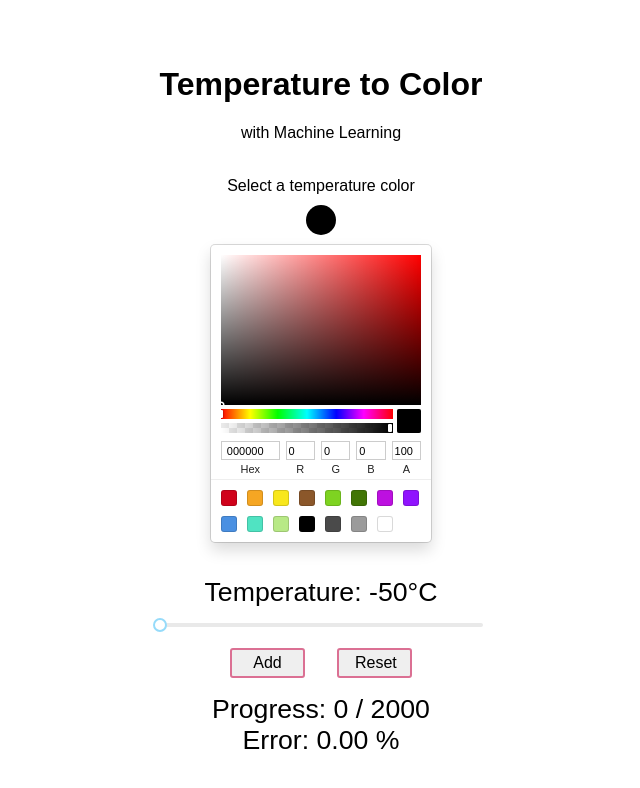
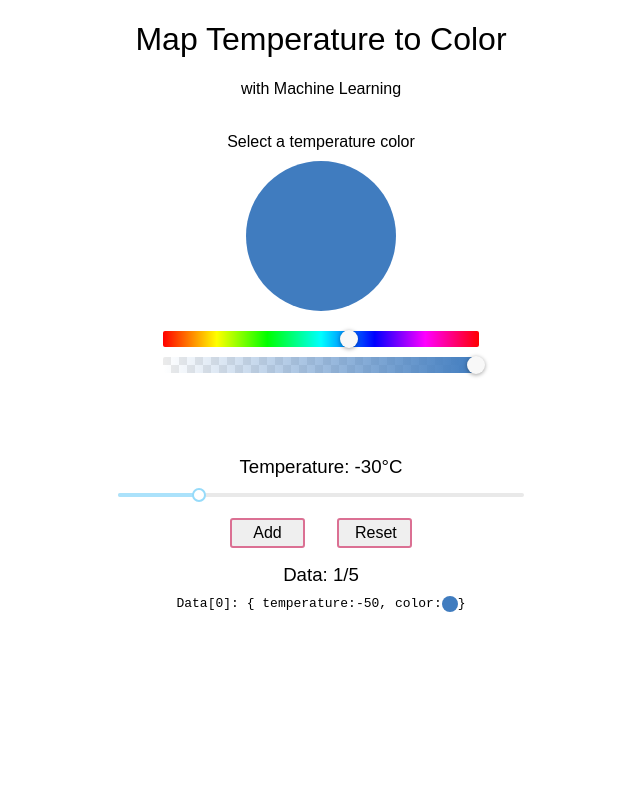
Before and after one commit to icyJoseph/colorpicker, a React (Create React App) app: page / in a window 1280 px wide. Both pictures are taken after a click on the button "Add". Shown: the top 788 px of the page, without its empty margins (319-959 px from the left). Built offline with nearby package versions, Linux system fonts and the light colour scheme.

Commit message:
feat: print function after training

```diff
--- a/src/App.js
+++ b/src/App.js
@@ -4,25 +4,35 @@ import ButtonPad from "./components/ButtonPad";
 import CardColorPicker from "./components/CardColorPicker";
 import MainTitle from "./components/MainTitle";
 import Measure from "./components/Measure";
+import RangeSlider from "./components/RangeSlider";
 
-import Loader from "./components/Loader";
-import RangeSlider from "./components/RangeSlider";
-import Stats from "./components/Stats";
+import { Net, normalizer, rgbaToString, amplify, printFunction } from "./brain";
 
-import { Net, normalizer, rgbaToString } from "./brain";
-
-import { Container } from "./styled";
+import { Row, Container } from "./styled";
+import { pipe } from "./functional";
 
 const initialState = {
   data: [],
   temp: -50,
-  color: { r: 0, g: 0, b: 0, a: 1 },
+  color: { r: 64, g: 124, b: 191, a: 1 },
   base: 5,
   brain: null,
   training: false,
   trained: false,
   error: 0,
-  iterations: 0
+  iterations: 0,
+  fn: ""
+};
+
+const options = {
+  iterations: 2000,
+  errorThresh: 0.005,
+  log: false,
+  logPeriod: 10,
+  learningRate: 0.3,
+  momentum: 0.1,
+  callbackPeriod: 75,
+  timeout: Infinity
 };
 
 class App extends Component {
@@ -30,23 +40,40 @@ class App extends Component {
     ...initialState
   };
 
-  colorPickerChange = ({ rgb }) => this.setState({ color: rgb });
+  colorPickerChange = ({ rgb: { r, g, b } }) =>
+    this.setState(({ color }) => ({
+      color: { ...color, r, g, b }
+    }));
 
-  sliderChange = temp => this.setState({ temp });
+  alphaPickerChange = ({ rgb: { a } }) =>
+    this.setState(({ color }) => ({ color: { ...color, a } }));
+
+  sliderChange = temp =>
+    this.setState(prevState => {
+      return {
+        ...prevState,
+        color: prevState.trained
+          ? pipe(
+              ({ temp }) => ({ temp: (temp + 50) / 100 }),
+              prevState.brain,
+              amplify
+            )({ temp })
+          : prevState.color,
+        temp
+      };
+    });
 
   resetData = () => this.setState({ ...initialState });
 
   addToData = () =>
-    this.setState(prevState => {
-      const { temp, color, data, base } = prevState;
-      return {
-        data: data.concat({
-          input: { temp },
-          output: color
-        }),
-        base: data.length >= base ? data.length + 1 : base
-      };
-    });
+    this.setState(({ temp, color, data, base }) => ({
+      data: data.concat({
+        input: { temp },
+        output: color
+      }),
+      base: data.length >= base ? data.length + 1 : base,
+      temp: temp + 20
+    }));
 
   train = () => {
     this.setState({ training: true, trained: false });
@@ -55,19 +82,13 @@ class App extends Component {
     const normalized = data.map(normalizer);
 
     return asyncTrain(normalized, {
-      iterations: 2000,
-      errorThresh: 0.005,
-      log: false,
-      logPeriod: 10,
-      learningRate: 0.3,
-      momentum: 0.1,
-      callback: ({ error, iterations }) => this.setState({ error, iterations }),
-      callbackPeriod: 75,
-      timeout: Infinity
+      ...options,
+      callback: ({ error, iterations }) => this.setState({ error, iterations })
     })
       .then(stats =>
         this.setState({
           brain: brain.toFunction(),
+          fn: brain.toFunction().toString(),
           trained: true,
           training: false,
           ...stats
@@ -78,27 +99,34 @@ class App extends Component {
 
   render() {
     const {
+      base,
       data,
       trained,
       training,
       error,
       color,
       iterations,
-      temp
+      temp,
+      fn
     } = this.state;
 
     return (
       <Container>
         <MainTitle
           color={"black"}
-          title="Temperature to Color"
+          title="Map Temperature to Color"
           subtitle="with Machine Learning"
         />
         <CardColorPicker
           title="Select a temperature color"
           picker={rgbaToString(color)}
           handler={this.colorPickerChange}
-          testMode={trained}
+          alpha={this.alphaPickerChange}
+          trained={trained}
+          training={training}
+          iterations={iterations}
+          totalIterations={options.iterations}
+          error={error}
         />
         <Measure measure="temperature" value={temp} unit="&deg;C" />
         <RangeSlider
@@ -116,8 +144,42 @@ class App extends Component {
           trainHandler={this.train}
           resetHandler={this.resetData}
         />
-        {training && <Loader />}
-        <Stats iterations={iterations} error={error} />
+        {!trained && (
+          <Measure measure="data" value={`${data.length}/${base}`} />
+        )}
+        {data.map(({ input, output }, index) => (
+          <div
+            key={`${index}-${input.temp}`}
+            style={{
+              display: "flex",
+              justifyContent: "center",
+              margin: 10
+            }}
+          >
+            <code>
+              Data[{index}]: {`${"{"}`} temperature:{input.temp}, color:{" "}
+            </code>
+            <div
+              style={{
+                borderRadius: "50%",
+                height: 16,
+                width: 16,
+                background: rgbaToString(output)
+              }}
+            />
+            <code>{`${"}"}`}</code>
+          </div>
+        ))}
+        <Row style={{ width: 300, margin: 10 }}>
+          {fn && (
+            <div>
+              <div>Your function is:</div>
+              <div>
+                <code>{printFunction(fn)}</code>
+              </div>
+            </div>
+          )}
+        </Row>
       </Container>
     );
   }
--- a/src/brain/index.js
+++ b/src/brain/index.js
@@ -1,4 +1,5 @@
 import { NeuralNetwork } from "brain.js";
+import { pipe, curryRight } from "../functional";
 
 export const Net = () => {
   const brain = new NeuralNetwork();
@@ -12,7 +13,7 @@ export const normalizer = ({ input, output }) => {
   return { input: normalTemp(input), output: normal(output) };
 };
 
-export const normalTemp = ({ temp }) => (temp + 50) / 100;
+export const normalTemp = ({ temp }) => ({ temp: (temp + 50) / 100 });
 
 export const normal = ({ r, g, b, a }) => {
   return { r: r / 255, g: g / 255, b: b / 255, a };
@@ -25,3 +26,27 @@ export const amplify = ({ r, g, b, a }) => {
 export const rgbaToString = ({ r, g, b, a }) => {
   return `rgba(${r}, ${g}, ${b}, ${a})`;
 };
+
+export const replaceAll = (str, find, replace) => {
+  return str.replace(new RegExp(find, "g"), replace);
+};
+
+export const replace = (str, find, replace) => str.replace(find, replace);
+
+export const anon = "anonymous";
+export const name = "mapColorToTemp";
+export const input = "input";
+export const temp = "temp";
+
+export const inputTemp = /input\['temp'\]/;
+export const formula = "(temp + 50)/100";
+
+export const scale = /:1/;
+export const realScale = ":255";
+
+export const printFunction = pipe(
+  curryRight(replace)(anon, name),
+  curryRight(replaceAll)(inputTemp, formula),
+  curryRight(replace)(input, temp),
+  curryRight(replaceAll)(scale, realScale)
+);
--- a/src/components/CardColorPicker.js
+++ b/src/components/CardColorPicker.js
@@ -1,25 +1,49 @@
 import React from "react";
 import ColorPicker from "./ColorPicker";
+import Loader from "./Loader";
+import Stats from "./Stats";
 import { Row, Column, Heading } from "../styled";
 
-export const CardColorPicker = ({ title, picker, handler }) => (
+export const CardColorPicker = ({
+  title,
+  picker,
+  handler,
+  alpha,
+  trained,
+  training,
+  iterations,
+  totalIterations,
+  error
+}) => (
   <Row style={{ margin: 35 }}>
     <Column style={{ marginBottom: 10 }}>
       <Heading size={16}>{title}</Heading>
     </Column>
     <Column style={{ marginBottom: 10 }}>
+      {training ? (
+        <Row>
+          <Loader />
+        </Row>
+      ) : (
         <div
           style={{
-          height: 30,
-          width: 30,
+            height: "150px",
+            width: "150px",
             background: picker,
             borderRadius: "50%"
           }}
         />
+      )}
     </Column>
-    <Column>
-      <ColorPicker color={picker} handler={handler} />
-    </Column>
+    {!training && !trained ? (
+      <ColorPicker color={picker} handler={handler} alpha={alpha} />
+    ) : (
+      <Stats
+        iterations={iterations}
+        totalIterations={totalIterations}
+        error={error}
+      />
+    )}
   </Row>
 );
 
--- a/src/components/ColorPicker.js
+++ b/src/components/ColorPicker.js
@@ -1,8 +1,25 @@
 import React from "react";
-import { SketchPicker } from "react-color";
+import { AlphaPicker, HuePicker } from "react-color";
 
-export const ColorPicker = ({ handler, color, style }) => {
-  return <SketchPicker color={color} onChangeComplete={handler} />;
+export const ColorPicker = ({ handler, color, alpha }) => {
+  return (
+    <div style={{ width: "100%", height: "100px" }}>
+      <div style={{ margin: "10px" }}>
+        <HuePicker
+          color={color}
+          onChangeComplete={handler}
+          style={{ margin: 10 }}
+        />
+      </div>
+      <div style={{ margin: "10px" }}>
+        <AlphaPicker
+          color={color}
+          onChangeComplete={alpha}
+          style={{ margin: 10 }}
+        />
+      </div>
+    </div>
+  );
 };
 
 export default ColorPicker;
--- a/src/components/Loader.js
+++ b/src/components/Loader.js
@@ -4,8 +4,8 @@ import { Row, Column } from "../styled";
 
 export const Loader = () => (
   <Row>
-    <Column>
-      <Spinner name="three-bounce" size={60} />}
+    <Column style={{ height: "150px" }}>
+      <Spinner name="three-bounce" size={60} />
     </Column>
   </Row>
 );
--- a/src/components/Measure.js
+++ b/src/components/Measure.js
@@ -2,7 +2,7 @@ import React from "react";
 import { capitalize } from "../functional";
 import { Text } from "../styled";
 
-export const Measure = ({ measure, value, unit }) => (
+export const Measure = ({ measure, value, unit = "" }) => (
   <Text>
     {capitalize(measure)}: {value} <span>{`${unit}`}</span>
   </Text>
--- a/src/components/Stats.js
+++ b/src/components/Stats.js
@@ -1,13 +1,14 @@
 import React from "react";
-import { Column, Row, Text } from "../styled";
+import { Column, Row } from "../styled";
+import Measure from "./Measure";
 
-export const Stats = ({ iterations, error }) => (
-  <Row>
+export const Stats = ({ iterations, totalIterations, error }) => (
+  <Row style={{ height: "100px" }}>
     <Column>
-      <Text>Progress: {iterations} / 2000</Text>
+      <Measure measure="progress" value={`${iterations}/${totalIterations}`} />
     </Column>
     <Column>
-      <Text>Error: {error.toFixed(2)} %</Text>
+      <Measure measure="error" value={`${error.toFixed(2)}`} unit="%" />
     </Column>
   </Row>
 );
--- a/src/functional/index.js
+++ b/src/functional/index.js
@@ -6,3 +6,7 @@ export const pipe = (...functions) => data =>
 
 export const capitalize = string =>
   string.charAt(0).toUpperCase() + string.slice(1);
+
+export const curry = f => (...a) => (...b) => f(...a, ...b);
+
+export const curryRight = f => (...b) => (...a) => f(...a, ...b);
--- a/src/index.css
+++ b/src/index.css
@@ -5,7 +5,6 @@ body {
   display: flex;
   justify-content: center;
   align-items: center;
-  height: 100%;
   margin: 0;
   padding: 0;
   font-family: sans-serif;
--- a/src/styled/index.js
+++ b/src/styled/index.js
@@ -30,6 +30,7 @@ export const Title = styled.h1.attrs({
   display: flex;
   justify-content: center;
   align-items: center;
+  font-weight: 400;
 `;
 
 export const Heading = styled.div.attrs({
@@ -46,7 +47,8 @@ export const Text = styled.span`
   display: flex;
   justify-content: center;
   align-items: center;
-  font-size: 20pt;
+  font-size: 14pt;
+  font-weight: 400;
 `;
 
 export const Button = styled.button`
```
Lines whose indentation alone changed are shown as unchanged.
